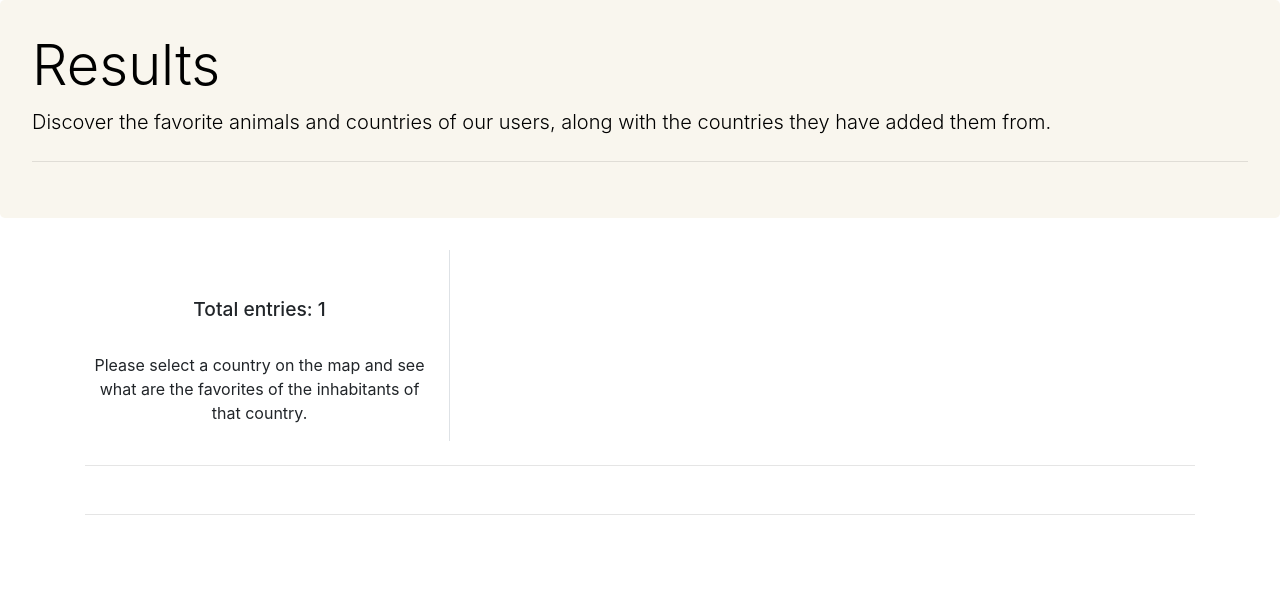
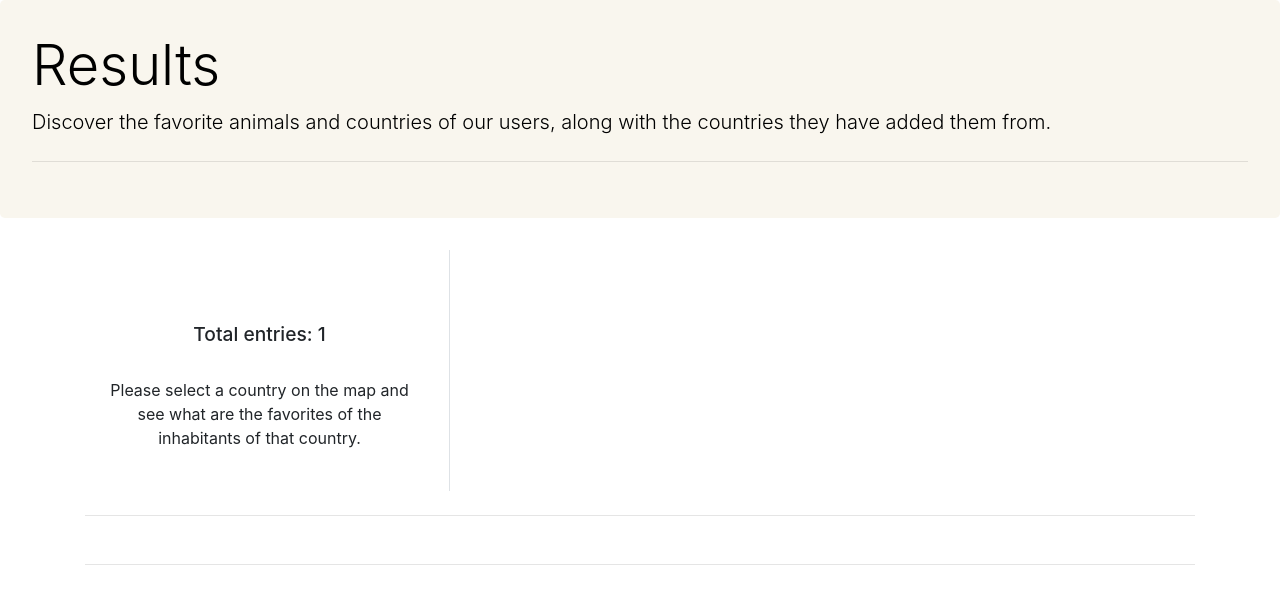
Before and after one commit to emmituuk/Project, a Flask app: template templates/result.html in a window 1280 px wide. Shown: the top 604 px of the page. Run offline with Flask 3, Linux system fonts and the light colour scheme; the template is opened without the code that fills it: most values are stand-ins (such as "Sample title", 1, 10 or a date in 2020); parts of the project's set-up code (start-up, migrations or seed data) failed here and were passed over; some libraries are stand-ins or nearby versions.

Commit message:
added the padding style to the column

```diff
--- a/templates/result.html
+++ b/templates/result.html
@@ -21,7 +21,7 @@
     </div>
     <div class="container">
       <div class="row">
-        <div class="col-6 col-md-4 border-right text-center">
+        <div class="col-6 col-md-4 border-right text-center" style="padding: 25px">
           <br><br>
             <h1 style="font-size: larger">
               Total entries: {{ total_entries }}
```
